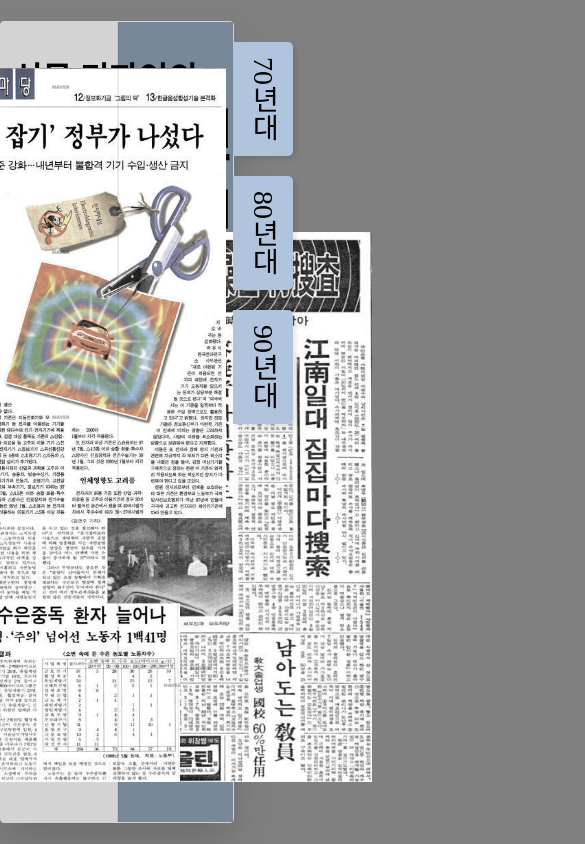
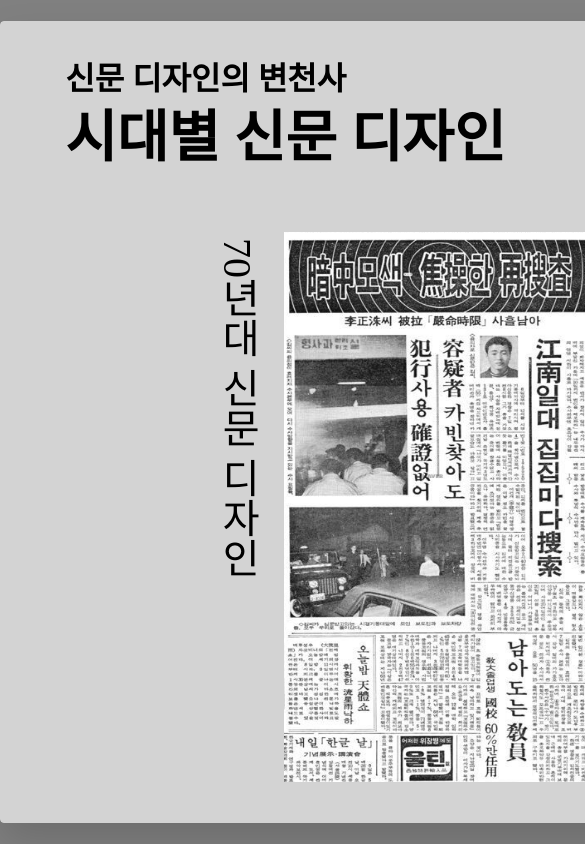
Before and after one commit to limjimin825/newspaper-design, a plain HTML site: page index.html in a window 390 px wide. Shown: the top 844 px of the page, 585 px wide, since content can reach past the window. Drawn offline with Linux system fonts and the light colour scheme.

Commit message:
Add files via upload

```diff
--- a/style.css
+++ b/style.css
@@ -11,8 +11,7 @@
 /* 모바일 */
 @media screen and (max-width: 600px) {
     body {
-        width: 60%;
-        font-size: 60%;
+        width: 330%;
     }
 }
 
```
